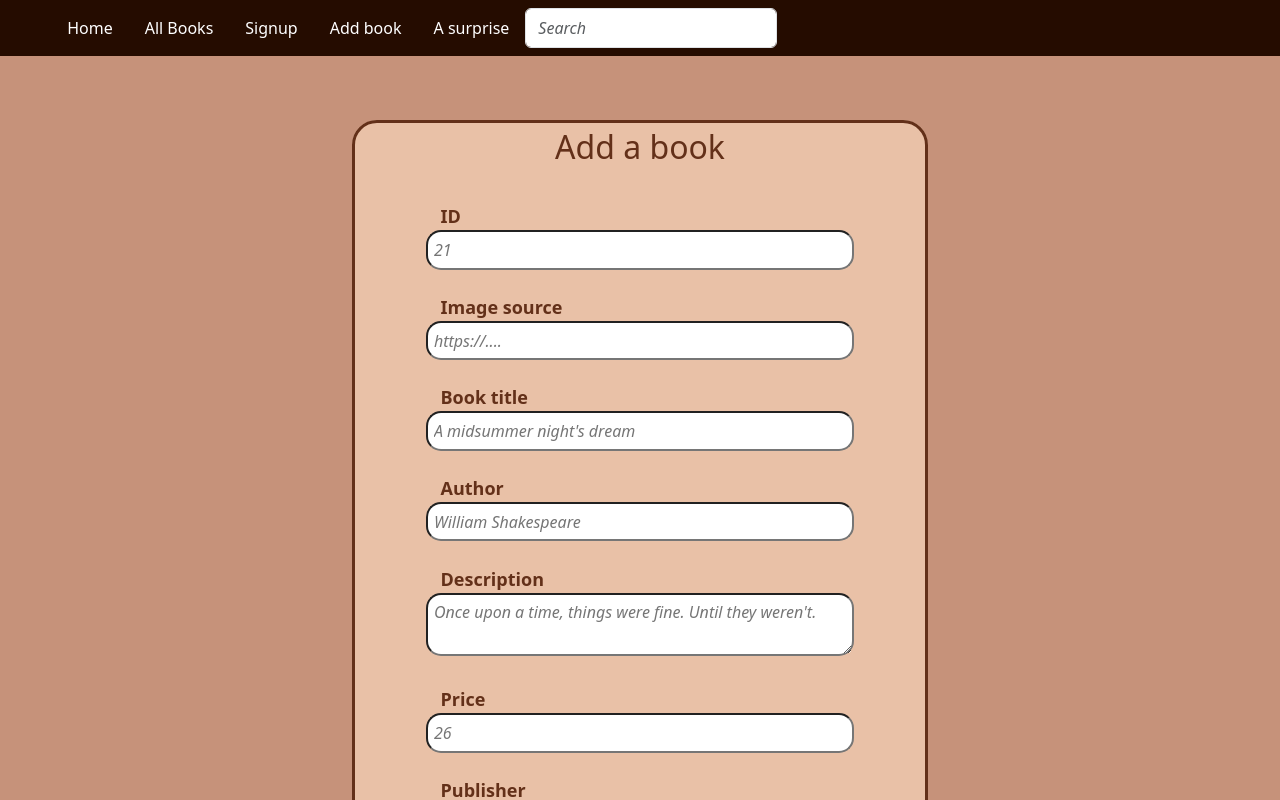
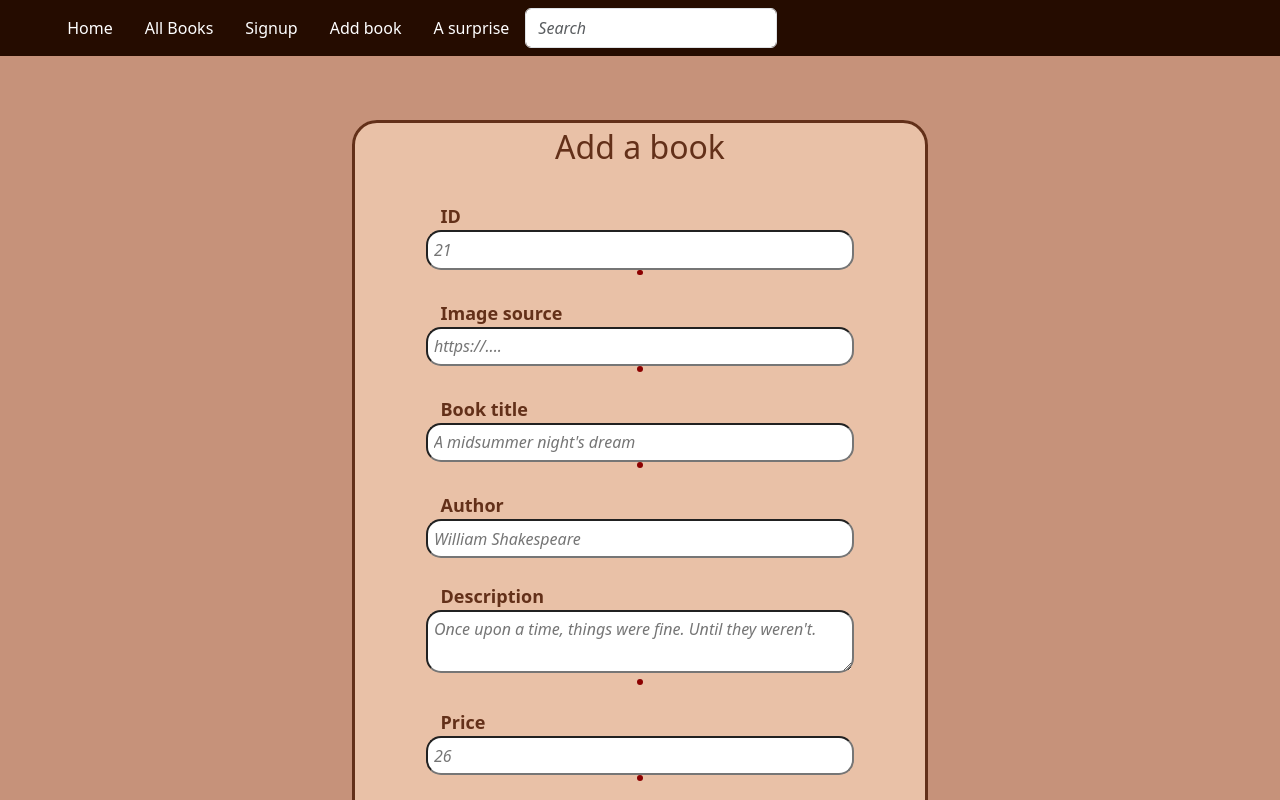
Before and after one commit to blerineberisha/bookshop, a React (Create React App) app in the folder shop/: page /add in a window 1280 px wide. Shown: the top 800 px of the page. Built offline with nearby package versions, Linux system fonts and the light colour scheme; a web font is replaced by a local one.

Commit message:
addBook: doesn't quite work(?) yet

```diff
--- a/shop/src/AddBook.tsx
+++ b/shop/src/AddBook.tsx
@@ -1,8 +1,9 @@
 import React from "react";
+import { BookType } from "./Book";
 import "./Form.css";
 import NewBook from "./NewBook";
 
-export default function AddBook() {
+export default function AddBook(values: BookType) {
   return (
     <div className="body">
       <NewBook />
--- a/shop/src/AllBooks.tsx
+++ b/shop/src/AllBooks.tsx
@@ -7,7 +7,7 @@ import { BookService } from "./BookService";
 
 export default function AllBooks() {
   type Book = {
-    id: number;
+    id: string;
     image: string;
     book_title: string;
     author: string;
--- a/shop/src/Book.tsx
+++ b/shop/src/Book.tsx
@@ -4,7 +4,7 @@ import "bootstrap/dist/css/bootstrap.min.css";
 import "./App.css";
 
 export type BookType = {
-  id: number;
+  id: string;
   image: string;
   book_title: string;
   author: string;
--- a/shop/src/BookService.tsx
+++ b/shop/src/BookService.tsx
@@ -13,6 +13,6 @@ export class BookService {
   }
 
   addBook = (data: BookType) => {
-    return this.client.post("/books", data);
+    return this.client.post("/books" + data.id, data);
   };
 }
--- a/shop/src/NewBook.tsx
+++ b/shop/src/NewBook.tsx
@@ -1,58 +1,40 @@
 import "react-app-polyfill/ie11";
 import * as React from "react";
-import { Formik, Field, Form, FormikHelpers } from "formik";
+import { Formik, Field, Form } from "formik";
 import * as Yup from "yup";
 import "./Form.css";
+import AddBook from "./AddBook";
 import { BookType } from "./Book";
-import { BookService } from "./BookService";
-
-
-interface Values {
-  id: string;
-  img: string;
-  book_title: string;
-  author: string;
-  book_description: string;
-  price: string;
-  publisher: string;
-}
 
 const NewBook = () => {
-/*   const bookService = new BookService();
   const handleSubmit = (values: BookType): void => {
-    bookService.addBook(values);
-    alert(JSON.stringify(values));
-  }; */
-  const SignupSchema = Yup.object().shape({});
+    AddBook(values);
+  };
+  const SignupSchema = Yup.object().shape({
+    id: Yup.string()
+    .min(5, "ID has to be at least 5 characters long.")
+    .max(10, "ID shouldn't be longer than 10 characters."),
+
+  });
 
   return (
-
     <div className="body">
       <Formik
         initialValues={{
           id: "",
-          img: "",
+          image: "",
           book_title: "",
           author: "",
           book_description: "",
           price: "",
           publisher: "",
         }}
-        onSubmit={(
-
-          values: Values,
-          { setSubmitting }: FormikHelpers<Values>
-        ) => {
-          setTimeout(() => {
-            alert(JSON.stringify(values, null, 2));
-            setSubmitting(false);
-          }, 500);
-        }}
+        onSubmit={handleSubmit}
         validationSchema={SignupSchema}
         validateOnChange={false}
 
       >
-        {({ errors, touched }) => (
+        {({ errors, touched, isSubmitting }) => (
           <div>
             <Form>
               <fieldset>
@@ -62,17 +44,20 @@ const NewBook = () => {
                 </div>
                 <div>
                   <Field className="field" id="id" name="id" placeholder="21" />
+                  <div className="error">{touched.id && errors.id}</div>
                 </div>
+
                 <div className="inputLabel">
                   <label htmlFor="img">Image source</label>
                 </div>
                 <div>
                   <Field
                     className="field"
-                    id="img"
-                    name="img"
+                    id="image"
+                    name="image"
                     placeholder="https://...."
                   />
+                  <div className="error">{touched.image && errors.image}</div>
                 </div>
                 <div className="inputLabel">
                   <label htmlFor="book_title">Book title</label>{" "}
@@ -84,6 +69,7 @@ const NewBook = () => {
                     name="book_title"
                     placeholder="A midsummer night's dream"
                   />
+                  <div className="error">{touched.book_title && errors.book_title}</div>
                 </div>
                 <div className="inputLabel">
                   <label htmlFor="author">Author</label>{" "}
@@ -106,6 +92,7 @@ const NewBook = () => {
                     name="book_description"
                     placeholder="Once upon a time, things were fine. Until they weren't."
                   />
+                  <div className="error">{touched.book_description && errors.book_description}</div>
                 </div>
                 <div className="inputLabel">
                   <label htmlFor="price">Price</label>{" "}
@@ -118,6 +105,7 @@ const NewBook = () => {
                     placeholder="26"
                     type="number"
                   />
+                  <div className="error">{touched.price && errors.price}</div>
                 </div>
                 <div className="inputLabel">
                   <label htmlFor="publisher">Publisher</label>{" "}
@@ -129,9 +117,10 @@ const NewBook = () => {
                     name="publisher"
                     placeholder="Penguin"
                   />
+                  <div className="error">{touched.publisher && errors.publisher}</div>
                 </div>
                 <div className="button-submit">
-                  <button type="submit" className="sumbit">
+                  <button type="submit" className="sumbit" disabled={isSubmitting}>
                     Submit
                   </button>
                 </div>
```
Also changed, not shown: 1 other file (tests, documents, lock files or other folders).
